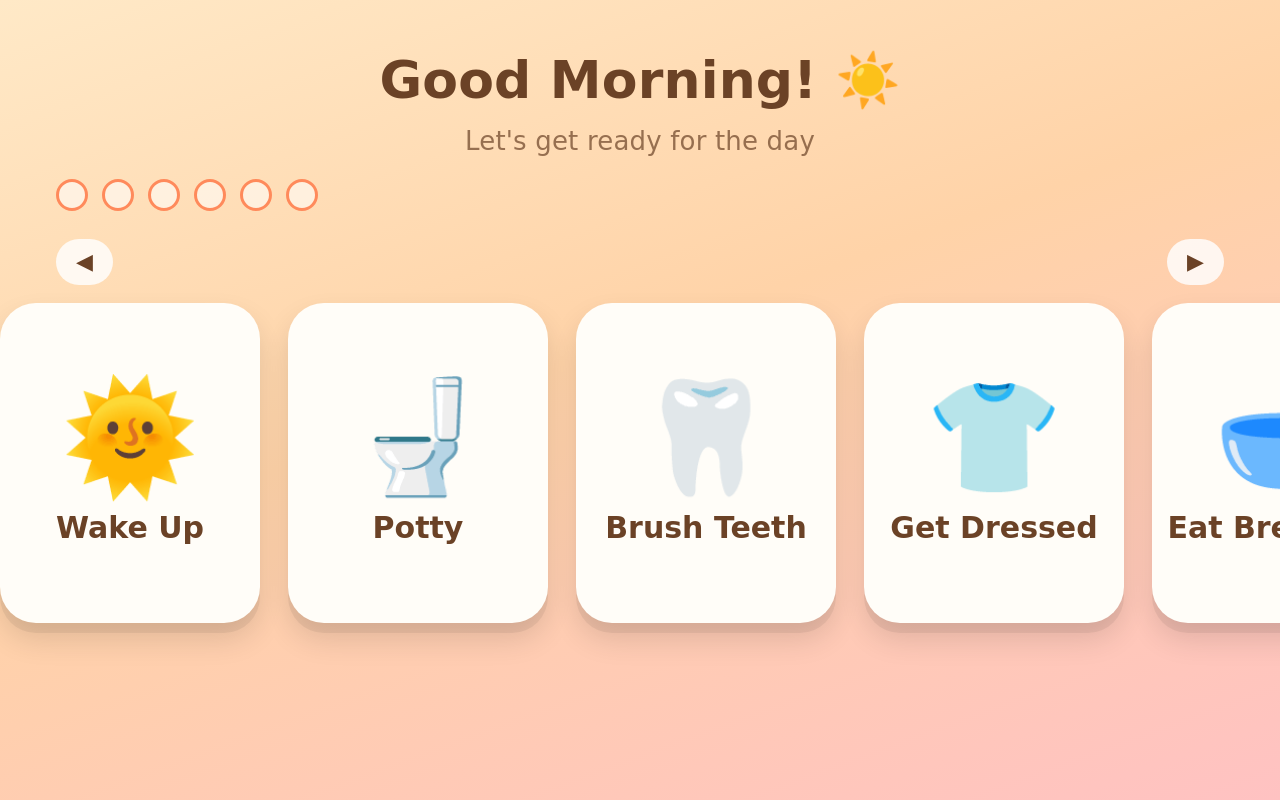
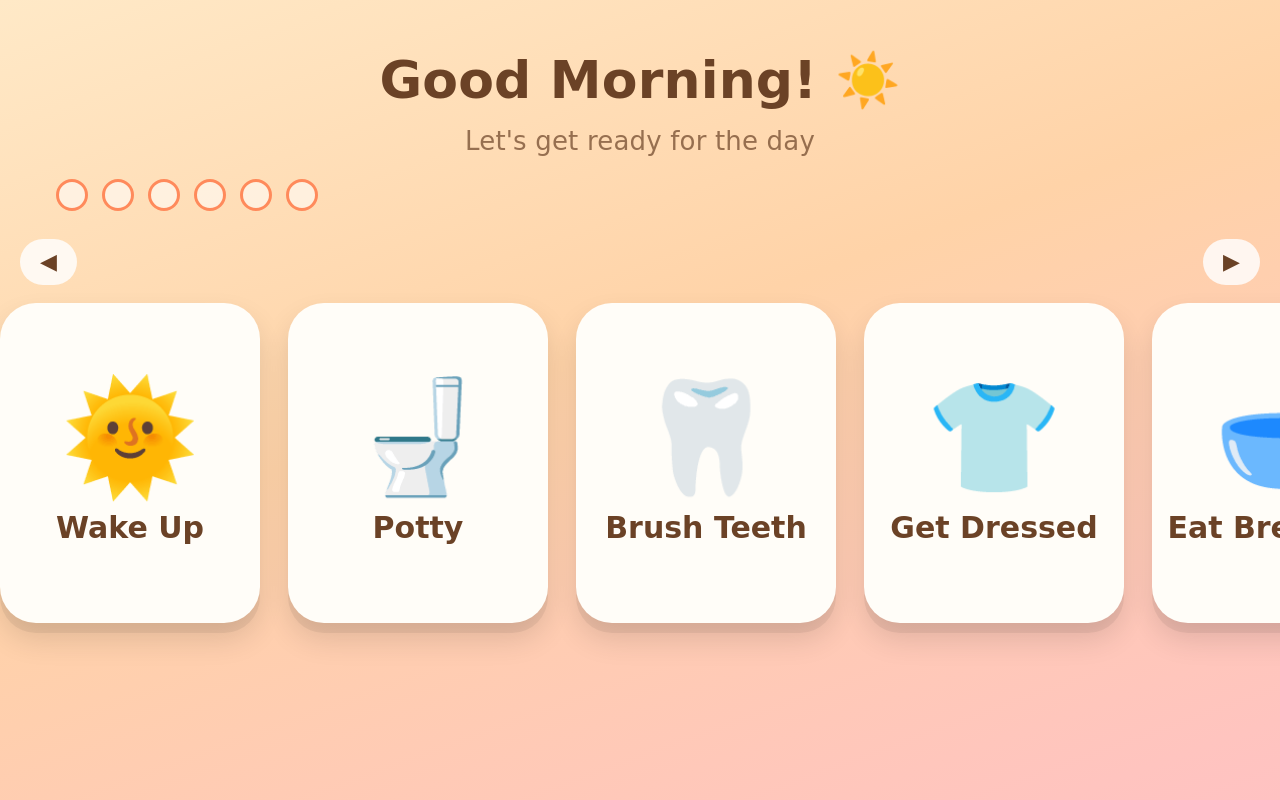
Before and after one commit to allan6214/ToddlerTasks, a React (Vite) app: page / in a window 1280 px wide. Built offline with nearby package versions, Linux system fonts and the light colour scheme.

Commit message:
Fix right arrow clipping on iPad

```diff
--- a/src/RoutineDashboard.jsx
+++ b/src/RoutineDashboard.jsx
@@ -281,7 +281,16 @@ export default function RoutineDashboard() {
         ))}
       </div>
 
-      <div style={{ display: "flex", justifyContent: "space-between", padding: "0 56px 8px", flexShrink: 0 }}>
+      <div
+        style={{
+          display: "flex",
+          justifyContent: "space-between",
+          padding: "0 20px 8px",
+          flexShrink: 0,
+          width: "100%",
+          boxSizing: "border-box",
+        }}
+      >
         <button
           onClick={() => scrollRail(-1)}
           style={{
```
